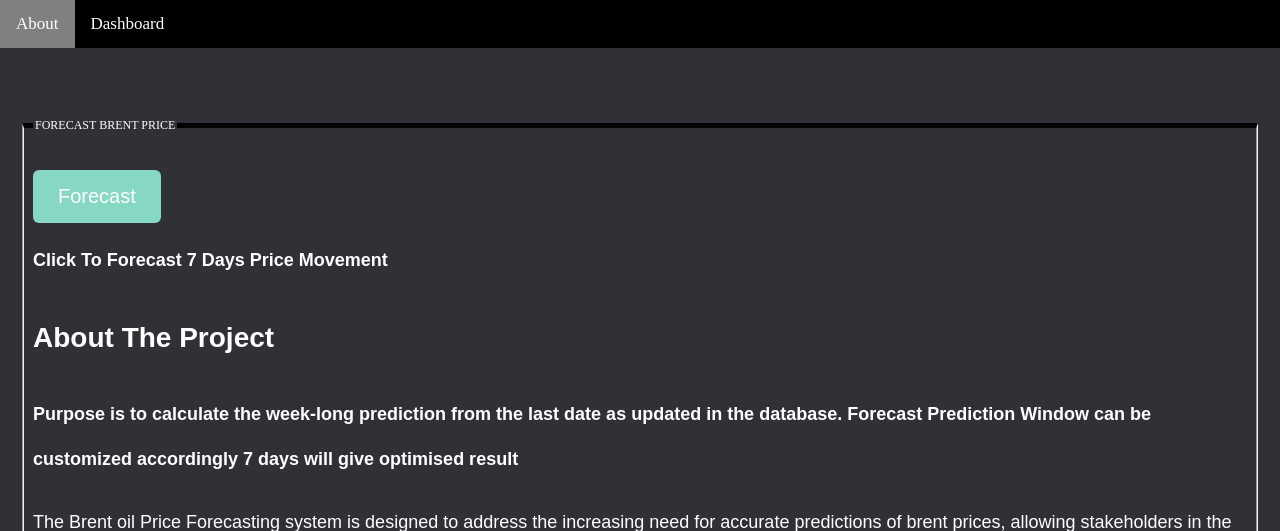
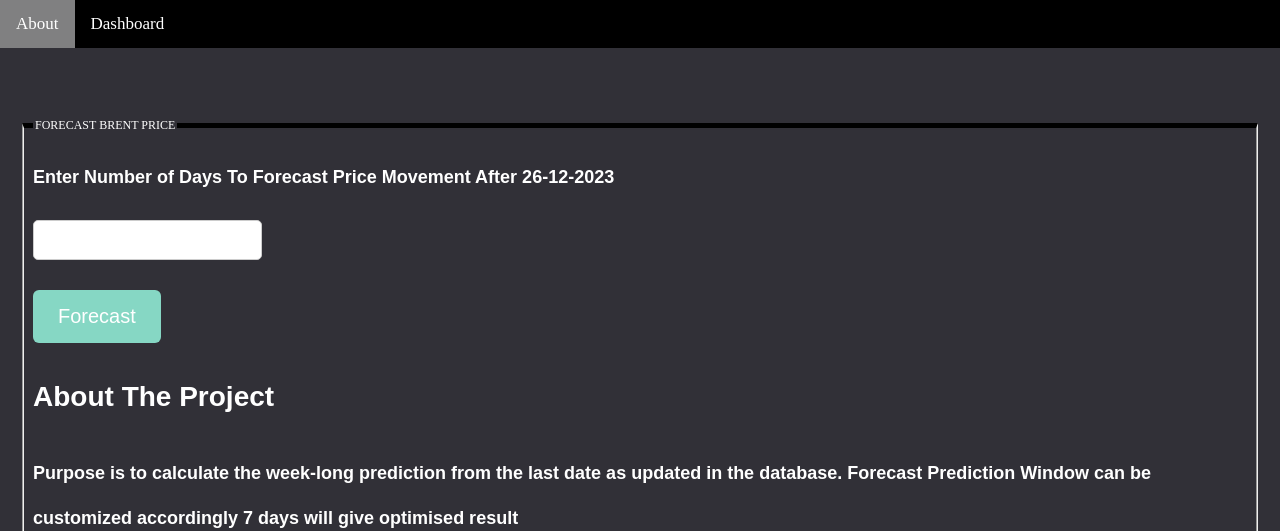
Before and after one commit to MANOJ-S-NEGI/Price-Forcast, a Flask app: page / in a window 1280 px wide. Shown: the top 531 px of the page. Run offline with Flask 3, Linux system fonts and the light colour scheme; parts of the project's set-up code (start-up, migrations or seed data) failed here and were passed over.

Commit message:
input added

```diff
--- a/app.py
+++ b/app.py
@@ -1,4 +1,6 @@
-from flask import Flask
+import matplotlib
+matplotlib.use('Agg')  # Set the backend to Agg
+from flask import Flask, request
 from flask import render_template
 from components.model_prediction import Prediction
 from Support_module_dir.support_function_plot import combine_plot_function
@@ -7,33 +9,37 @@ import base64
 
 
 # Function to load the model and make predictions
-def load_and_predict_model():
+def load_and_predict_model(forecast_days):
     try:
         saved_model_path = "Saved_Model_dir/2023-12-24_01_07_38/SARIMAX_FORCAST_MODEL.joblib"
-        prediction = Prediction(saved_model_path).model_prediction()  # called class Prediction
-        return prediction
+
+        # Call the function to load and predict
+        predictions_instance, dataframe_instance = Prediction(saved_model_path).model_prediction(
+            forecast_days)  # called class Prediction
+
+        # Reset the index and move it into a new column
+        dataframe_instance = dataframe_instance[-7:].reset_index()
+
+        # Assuming predictions_instance is your DataFrame
+        predictions_instance['Mean_Price'] = (predictions_instance['Lower_Bound'] + predictions_instance[
+            'Upper_Bound']) / 2
+
+        # Create an in-memory buffer
+        buffer = io.BytesIO()
+
+        # calling plot function
+        combine_plot_function(dataframe_instance, predictions_instance, buffer)
+
+        # getting image decode string
+        plot_img_str = base64.b64encode(buffer.getvalue()).decode()
+
+        return predictions_instance, dataframe_instance, plot_img_str
+
     except FileNotFoundError as file_error:
         raise FileNotFoundError(f"Error loading model: {file_error}")
     except Exception as e:
         raise e
 
-
-# Call the function to load and predict
-predictions_instance, dataframe_instance = load_and_predict_model()
-
-# Reset the index and move it into a new column
-dataframe_instance = dataframe_instance[-7:].reset_index()
-
-# Assuming predictions_instance is your DataFrame
-predictions_instance['Mean_Price'] = (predictions_instance['Lower_Bound'] + predictions_instance['Upper_Bound']) / 2
-
-# Create an in-memory buffer
-buffer = io.BytesIO()
-
-# calling plot function
-combine_plot_function(dataframe_instance, predictions_instance, buffer)
-
-plot_img_str = base64.b64encode(buffer.getvalue()).decode()
 
 # Initialize Flask app
 app = Flask(__name__)
@@ -48,9 +54,9 @@ def home():
 # Route for the prediction page
 @app.route('/predict', methods=['POST'])
 def predict():
+    input_data = int(request.form['forecast'])
+    predictions_instance, dataframe_instance, plot_img_str = load_and_predict_model(forecast_days=input_data)
     try:
-        # Setting directory and path for plot Images
-        # plot_path = os.path.join(PLOT_DIR, COMBINE_PLOT)
 
         return render_template('index.html', predictions=predictions_instance.to_dict(orient="records"),
                                dataframe=dataframe_instance.to_dict(orient="records"),
@@ -59,6 +65,6 @@ def predict():
         return render_template('error.html', error_message=str(e))
 
 
-# Run the app
+# Run the app Running on http://127.0.0.1:5000
 if __name__ == '__main__':
     app.run()
--- a/components/model_prediction.py
+++ b/components/model_prediction.py
@@ -28,7 +28,7 @@ class Prediction:
         except Exception as e:
             raise e
 
-    def model_prediction(self):
+    def model_prediction(self, forecast_days):
         """
         Function created for Data Ingestion
 
@@ -45,7 +45,8 @@ class Prediction:
             # prediction function called from support_function material
             logging.info(f"Model Prediction Module : prediction function called")
             predictions, execution_time = predict_function(trained_model=model,
-                                                           dataset=dataset_frame.Price)
+                                                           dataset=dataset_frame.Price,
+                                                           forecast_days=forecast_days)
 
             # Convert timestamps to a more readable date format
             predictions['Date'] = predictions['Date'].apply(Prediction.convert_timestamp)
--- a/templates/about.html
+++ b/templates/about.html
@@ -107,23 +107,34 @@
             font-size: 18px; /* Increase font size for list elements */
            font-family: Arial
         }
+
+        input[type="number"]
+         {
+            padding: 10px;
+            font-size: 16px;
+            border-radius: 5px;
+            border: 1px solid #ccc;
+         }
     </style>
 </head>
 <body>
 
 <div class="topnav">
     <a href="{{ url_for('home') }}" class="about-link">About</a>
-    <a href="https://public.tableau.com/app/profile/manoj.negi/viz/BrentPriceMovement/Dashboard2" class="dash-link">Dashboard</a>
+    <a href="https://public.tableau.com/app/profile/manoj.negi/viz/BrentPriceMovement/Dashboard2" target="_blank" rel="noopener noreferrer" class="dash-link">Dashboard</a>
 </div>
 
 <div class="main-content">
     <form action="{{url_for('predict')}}" method="post">
         <fieldset>
            <legend>FORECAST BRENT PRICE</legend>
-            <br>
-            <input type="submit" value="Forecast">
-            <h2 style="font-family: Arial;">Click To Forecast 7 Days Price Movement</h2>
 
+                <label for="forecast" style="font-family: Arial;">
+                    <h2>Enter Number of Days To Forecast Price Movement After 26-12-2023</h2>
+                </label>
+                <input type="number" id="forecast" name="forecast" required='required'>
+            <br><br>
+                <input type="submit" value="Forecast">
 
 
             <h1> About The Project </h1>
--- a/templates/index.html
+++ b/templates/index.html
@@ -101,7 +101,7 @@
 <body>
     <div class="topnav">
     <a href="{{ url_for('home') }}" class="about-link">About</a>
-    <a href="https://public.tableau.com/app/profile/manoj.negi/viz/BrentPriceMovement/Dashboard2" class="dash-link">Dashboard</a>
+    <a href="https://public.tableau.com/app/profile/manoj.negi/viz/BrentPriceMovement/Dashboard2" target="_blank" rel="noopener noreferrer" class="dash-link">Dashboard</a>
         </div>
 
         <div class="main-content">
```
Also changed, not shown: Support_module_dir/support_function_predict.py (+10 -9 lines), 6 other files.
